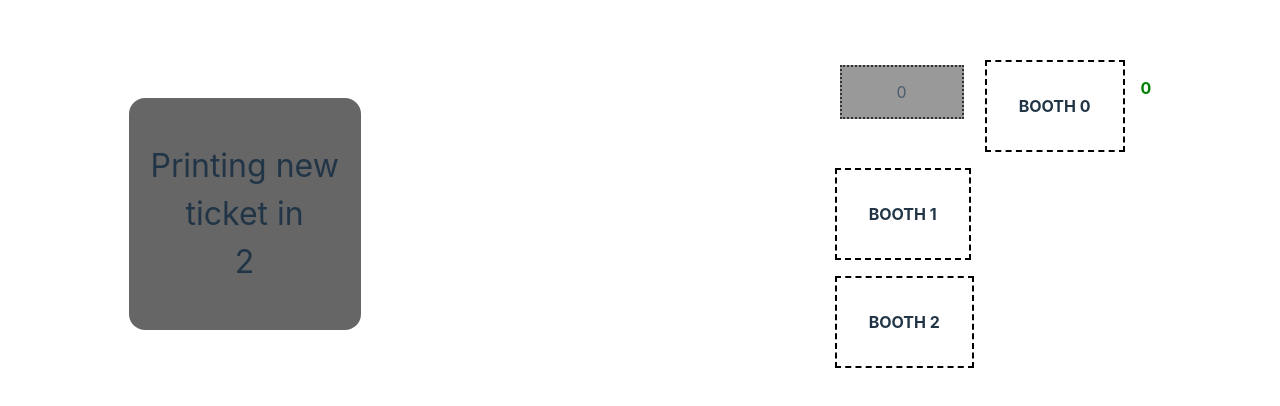
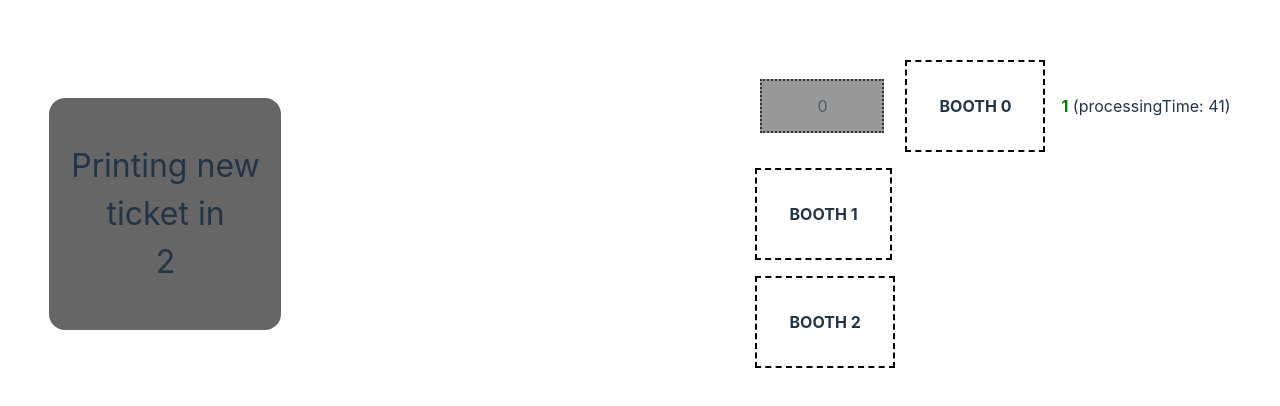
Before and after one commit to nimser/ticket-queue-friday-challenge, a React (Vite) app: page / in a window 1280 px wide. Shown: the part 186-592 px from the top of the page. Built offline with nearby package versions, Linux system fonts and the light colour scheme.

Commit message:
Fix booth counter

```diff
--- a/src/components/Booth.tsx
+++ b/src/components/Booth.tsx
@@ -1,3 +1,4 @@
+import { useEffect, useState } from "react"
 import Ticket, { TicketItem } from "./Ticket"
 
 export default function Booth({
@@ -7,8 +8,20 @@ export default function Booth({
   id: number
   ticket: TicketItem
 }) {
+  const [counter, setCounter] = useState(ticket?.countdown)
+
+  useEffect(() => {
+    const intervalId = setInterval(() => {
+      if (ticket.countdown !== counter) {
+        setCounter(ticket.countdown)
+      }
+    }, 1000)
+
+    return () => clearInterval(intervalId)
+  }, [ticket, counter])
+
   return (
-    <section style={{ display: "flex", gap: "1rem" }}>
+    <section style={{ display: "flex", alignItems: "center", gap: "1rem" }}>
       {ticket && <Ticket ticket={ticket} />}
       <div
         style={{
@@ -19,14 +32,19 @@ export default function Booth({
       >
         BOOTH {id}
       </div>
-      <p
+      {ticket && (
+        <p>
+          <span
             style={{
               fontWeight: "bold",
               color: "green",
             }}
           >
-        {ticket && Math.abs(ticket.processingTime - ticket.countdown)}
+            {Math.abs(ticket.processingTime - ticket.countdown)}
+          </span>{" "}
+          (processingTime: {ticket.processingTime})
         </p>
+      )}
     </section>
   )
 }
--- a/src/components/BoothArea.tsx
+++ b/src/components/BoothArea.tsx
@@ -1,4 +1,4 @@
-import { Dispatch, SetStateAction, useEffect } from "react"
+import { Dispatch, SetStateAction, useCallback, useEffect } from "react"
 import { TicketItem } from "./Ticket"
 import Booth from "./Booth"
 
@@ -17,7 +17,7 @@ function BoothArea({
   ticketList,
   setTicketList,
 }: BoothAreaProps) {
-  const clearTickets = () => {
+  const clearTickets = useCallback(() => {
     for (const [index, ticket] of boothAvailability.entries()) {
       if (ticket?.isProcessed()) {
         setBoothAvailability((old) =>
@@ -26,7 +26,7 @@ function BoothArea({
         return
       }
     }
-  }
+  }, [boothAvailability, setBoothAvailability])
 
   useEffect(() => {
     clearTickets()
@@ -43,7 +43,13 @@ function BoothArea({
       )
       first.startCountdown()
     }
-  }, [boothAvailability, setBoothAvailability, setTicketList, ticketList])
+  }, [
+    boothAvailability,
+    clearTickets,
+    setBoothAvailability,
+    setTicketList,
+    ticketList,
+  ])
 
   return (
     <section
```
Lines whose indentation alone changed are shown as unchanged.
